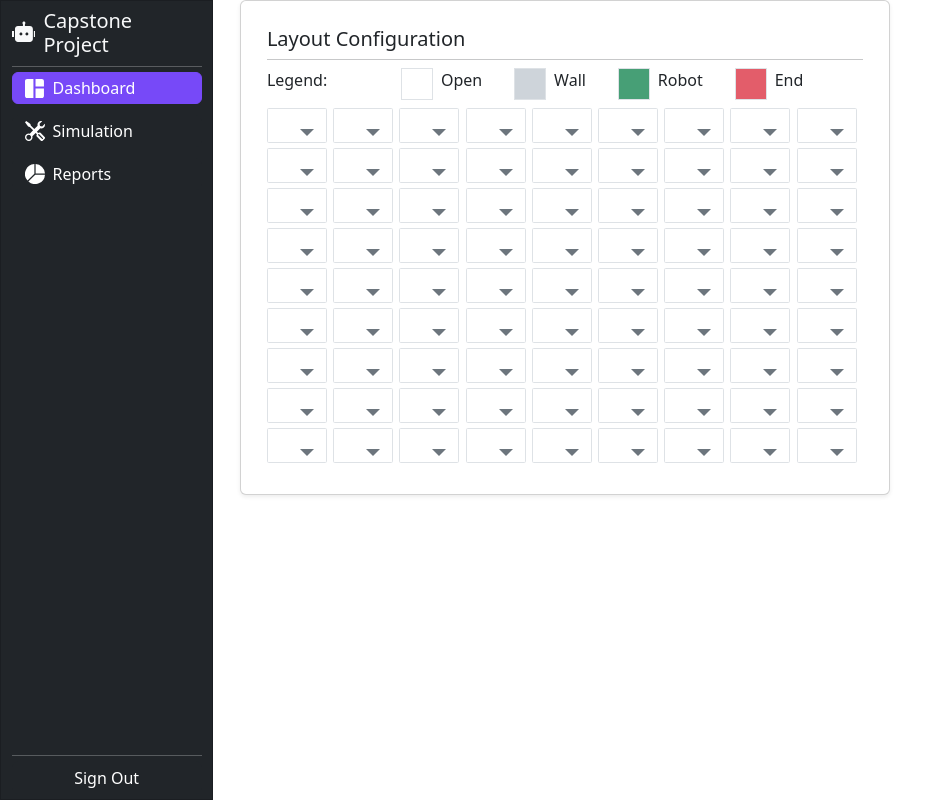
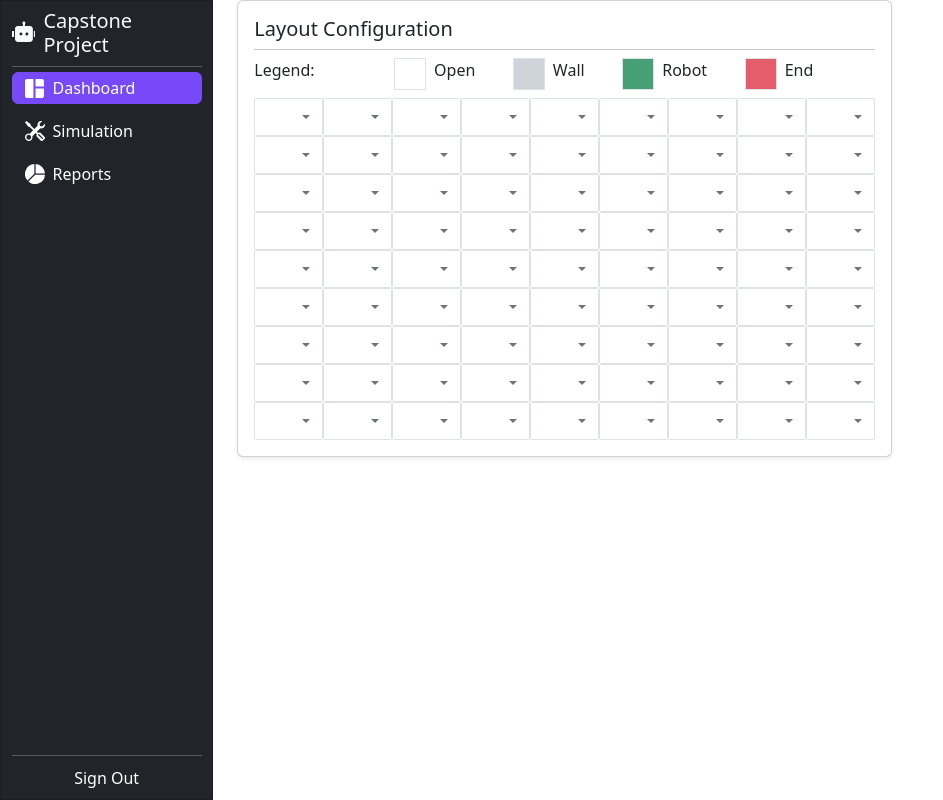
Before and after one commit to pinkeshkhannak/cohort-3-factory-layout-admin, a React (Create React App) app in the folder factory-layout/layout-frontend/: page / in a window 1280 px wide. Shown: the whole page, without its empty margins (0-943 px from the left). Built offline with nearby package versions, Linux system fonts and the light colour scheme.

Commit message:
Fixed I guess

```diff
--- a/factory-layout/layout-frontend/src/components/LayoutConfigurationCard.css
+++ b/factory-layout/layout-frontend/src/components/LayoutConfigurationCard.css
@@ -14,20 +14,6 @@
 }
 .end, .end:hover, .end:active{
     background: #e35d6a !important;
-}
-
-/* Card sizing jazz */
-.simulation-card {
-  width: 650px;
-  margin: 0 auto;
-  padding: 10px;
-}
-
-.simulation-card .type-picker > div,
-.simulation-card .type-picker > div > button {
-  width: 35px;
-  height: 40px;
-  font-size: 100%;
 }
 
 .simulation-card .type-picker {
@@ -50,8 +36,4 @@
 .simulation-card .type-picker > div > button{
     border-radius: .1rem;
     text-align: end;
-    width: 60px;
-    height: 35px;
-  font-size: 150%;
-
 }
```
